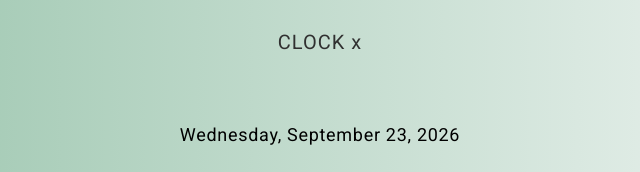
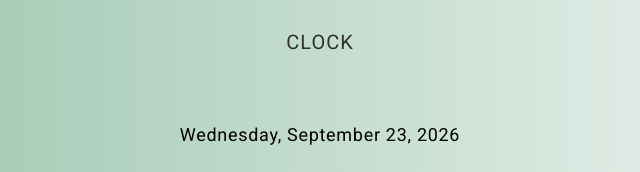
Before and after one commit to gaz41/clock, a plain HTML site: page index.html in a window 1280 px wide. Shown: the top 172 px of the page, 320-960 px from the left. Drawn offline with Linux system fonts and the light colour scheme.

Commit message:
update 2

```diff
--- a/index.html
+++ b/index.html
@@ -9,7 +9,7 @@
   <body>
     <div class="container">
       <header>
-        <h1>CLOCK x</h1>
+        <h1>CLOCK</h1>
       </header>
 
       <main>
```
